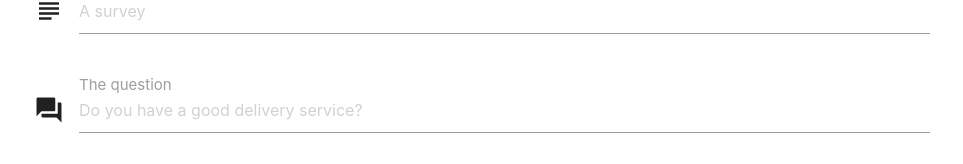
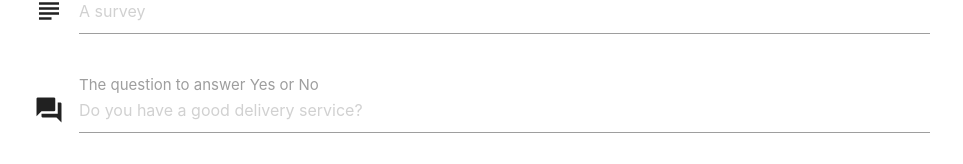
Before and after one commit to vladimirice/startup-surveys-client, a React (Create React App) app: page /surveys/new in a window 1280 px wide. Shown: the part 280-444 px from the top of the page, without its empty margins (158-1121 px from the left). Built offline with nearby package versions, Linux system fonts and the light colour scheme; no server answers.

Commit message:
the question label

```diff
--- a/src/components/surveys/forms/surveyFormFieldsSet.ts
+++ b/src/components/surveys/forms/surveyFormFieldsSet.ts
@@ -19,7 +19,7 @@ export const surveyFormFieldsSet: IFields[] = [
     icon: 'subject',
   },
   {
-    label: 'The question',
+    label: 'The question to answer Yes or No',
     name: 'body',
     placeholder: 'Do you have a good delivery service?',
     icon: 'question_answer',
```
